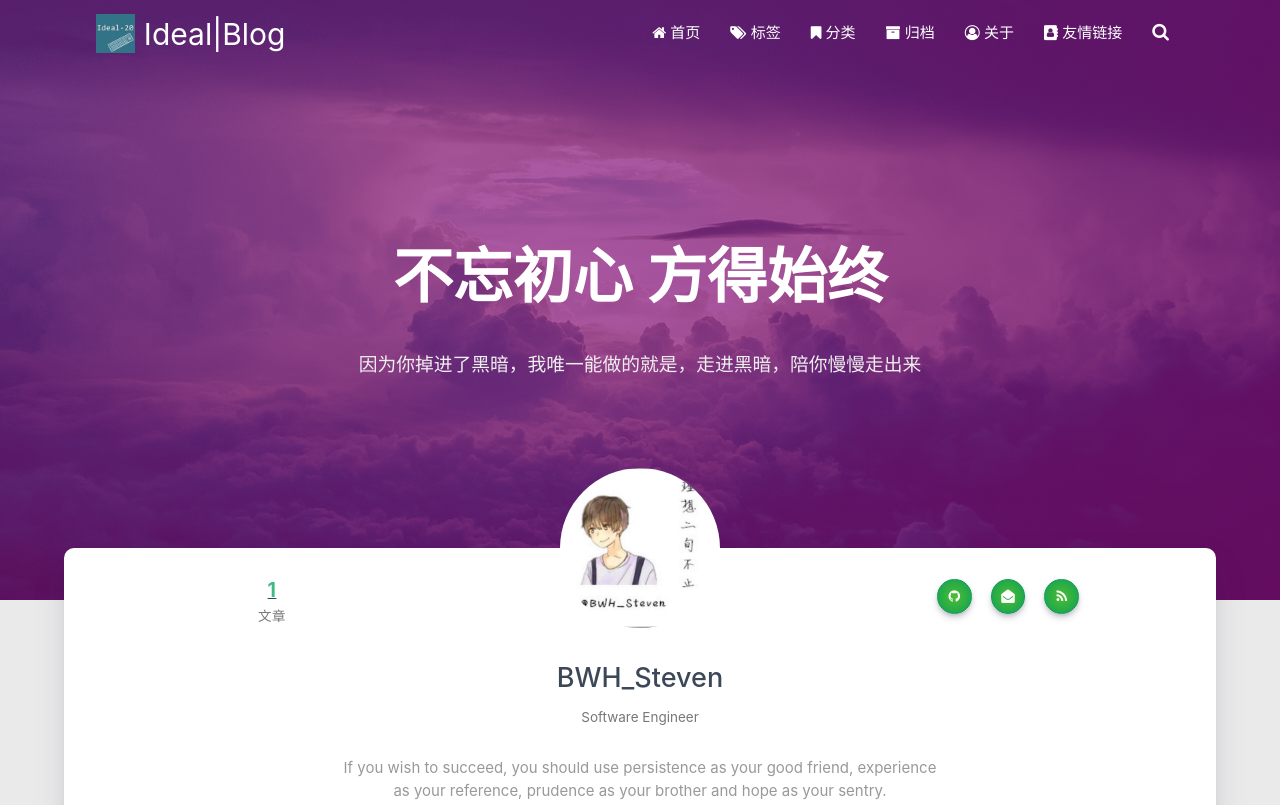
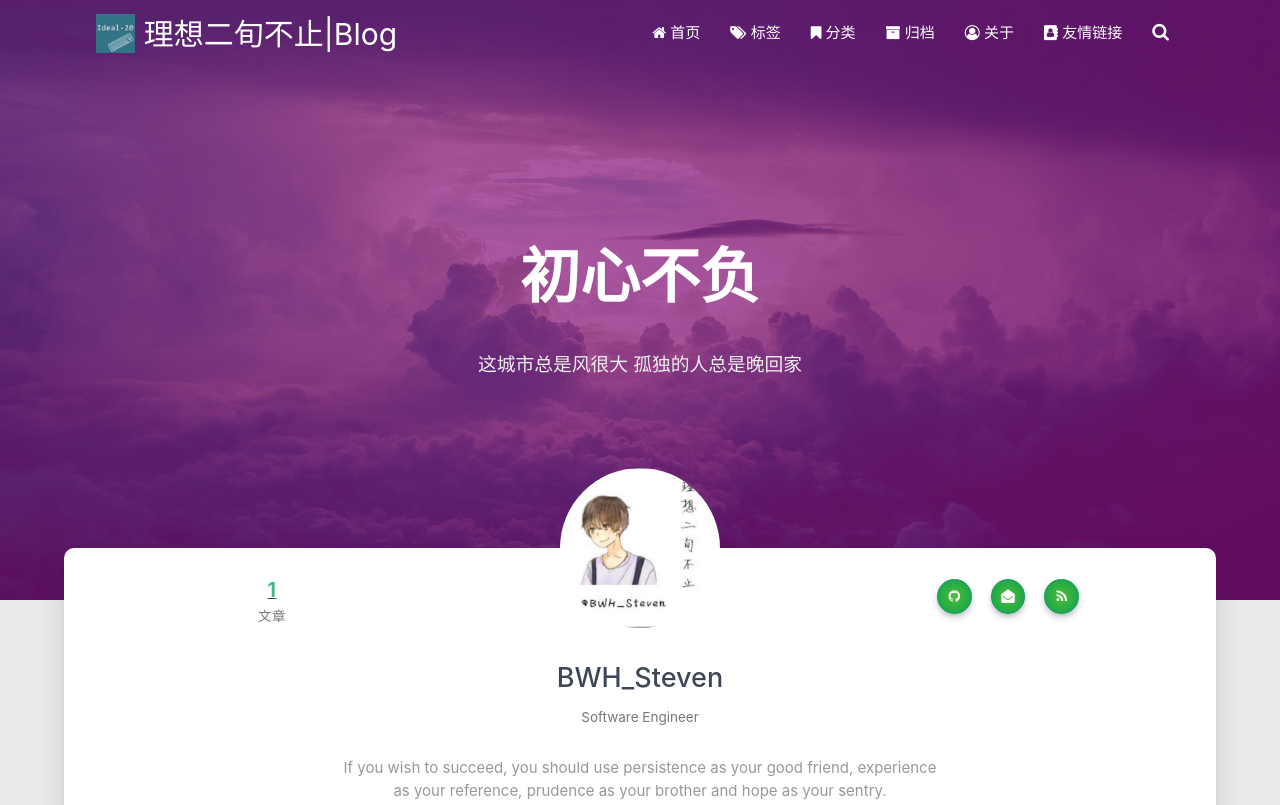
Before and after one commit to ideal-20/ideal-20.github.io, a plain HTML site: page about/index.html in a window 1280 px wide. Shown: the top 805 px of the page. Drawn offline with Linux system fonts and the light colour scheme; some packages are replaced by stand-ins of ours; a script that the page names is missing.

Commit message:
Site updated: 2019-08-23 18:25:45

```diff
--- a/about/index.html
+++ b/about/index.html
@@ -5,7 +5,7 @@
 <head><meta name="generator" content="Hexo 3.9.0">
     <meta charset="utf-8">
     <meta name="keywords" content="关于, Java,javaweb,MySQL,JavaScript,HTML,CSS">
-    <meta name="description" content="关于 | Ideal|Blog">
+    <meta name="description" content="关于 | 理想二旬不止|Blog">
     <meta http-equiv="X-UA-Compatible" content="IE=edge">
     <meta name="viewport" content="width=device-width, initial-scale=1.0, user-scalable=no">
     <meta name="renderer" content="webkit|ie-stand|ie-comp">
@@ -13,7 +13,7 @@
     <meta name="format-detection" content="telephone=no">
     <meta name="apple-mobile-web-app-capable" content="yes">
     <meta name="apple-mobile-web-app-status-bar-style" content="black-translucent">
-    <title>关于 | Ideal|Blog</title>
+    <title>关于 | 理想二旬不止|Blog</title>
     <link rel="icon" type="image/png" href="/favicon.png">
 
     <link rel="stylesheet" type="text/css" href="/libs/awesome/css/font-awesome.min.css">
@@ -41,7 +41,7 @@
 
                     <img src="/medias/logo.png" class="logo-img" alt="LOGO">
 
-                    <span class="logo-span">Ideal|Blog</span>
+                    <span class="logo-span">理想二旬不止|Blog</span>
                 </a>
             </div>
 
@@ -116,10 +116,10 @@
 
         <img src="/medias/logo.png" class="logo-img circle responsive-img">
 
-        <div class="logo-name">Ideal|Blog</div>
+        <div class="logo-name">理想二旬不止|Blog</div>
         <div class="logo-desc">
 
-            因为你掉进了黑暗，我唯一能做的就是，走进黑暗，陪你慢慢走出来
+            这城市总是风很大 孤独的人总是晚回家
 
         </div>
     </div>
@@ -207,13 +207,13 @@
         <div class="brand">
             <div class="title center-align">
 
-                    不忘初心 方得始终
+                    初心不负
 
             </div>
 
             <div class="description center-align">
 
-                    因为你掉进了黑暗，我唯一能做的就是，走进黑暗，陪你慢慢走出来
+                    这城市总是风很大 孤独的人总是晚回家
 
             </div>
         </div>
--- a/atom.xml
+++ b/atom.xml
@@ -1,8 +1,8 @@
 <?xml version="1.0" encoding="utf-8"?>
 <feed xmlns="http://www.w3.org/2005/Atom">
-  <title>Ideal|Blog</title>
+  <title>理想二旬不止|Blog</title>
 
-  <subtitle>不忘初心 方得始终</subtitle>
+  <subtitle>初心不负</subtitle>
   <link href="/atom.xml" rel="self"/>
 
   <link href="https://ideal-20.github.io/"/>
```
Also changed, not shown: 2019/08/22/hello-world/index.html (+4 -4 lines), archives/2019/08/index.html (+7 -7 lines), archives/2019/index.html (+7 -7 lines), archives/index.html (+7 -7 lines), categories/index.html (+7 -7 lines), friends/index.html (+7 -7 lines), index.html (+7 -7 lines), tags/index.html (+7 -7 lines).
